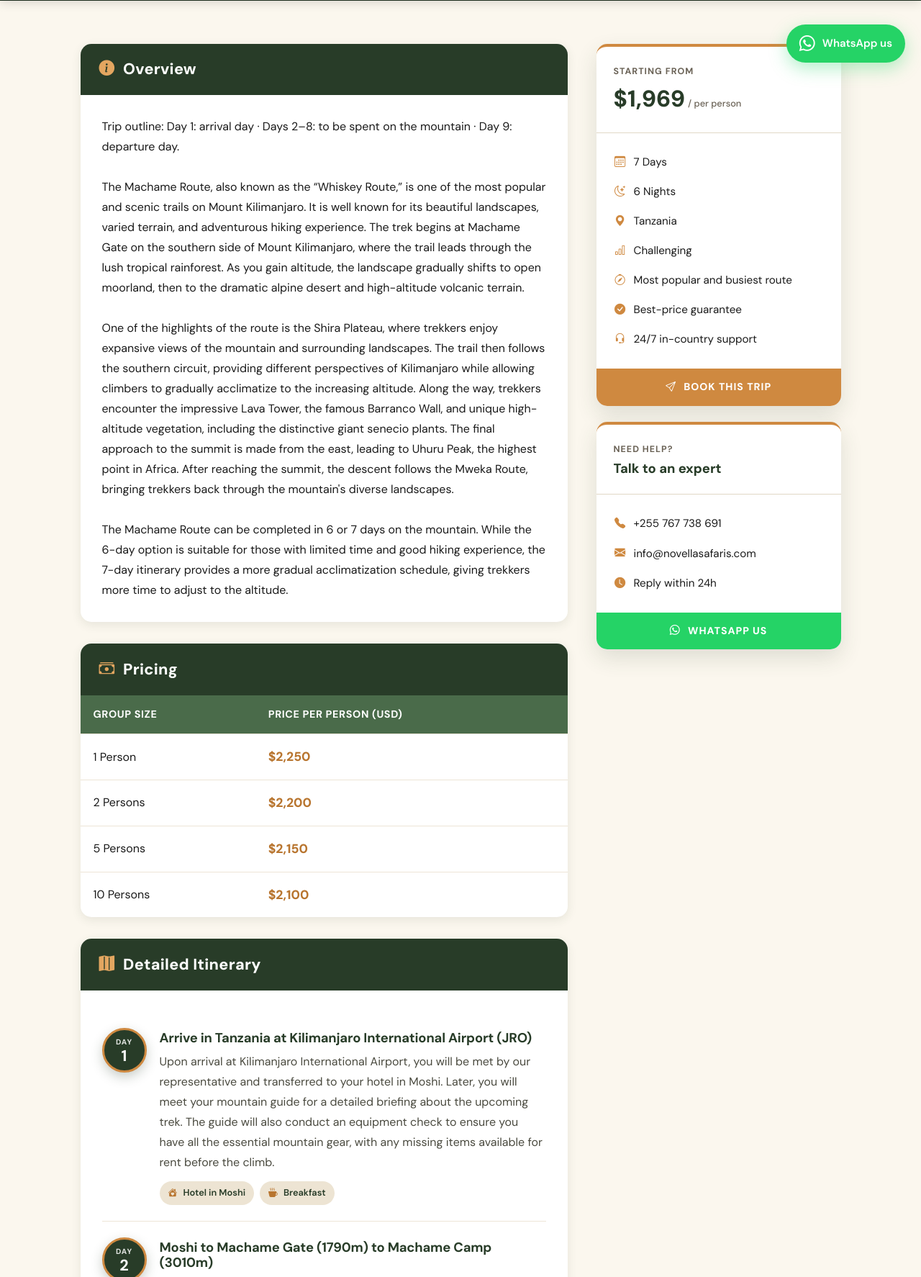
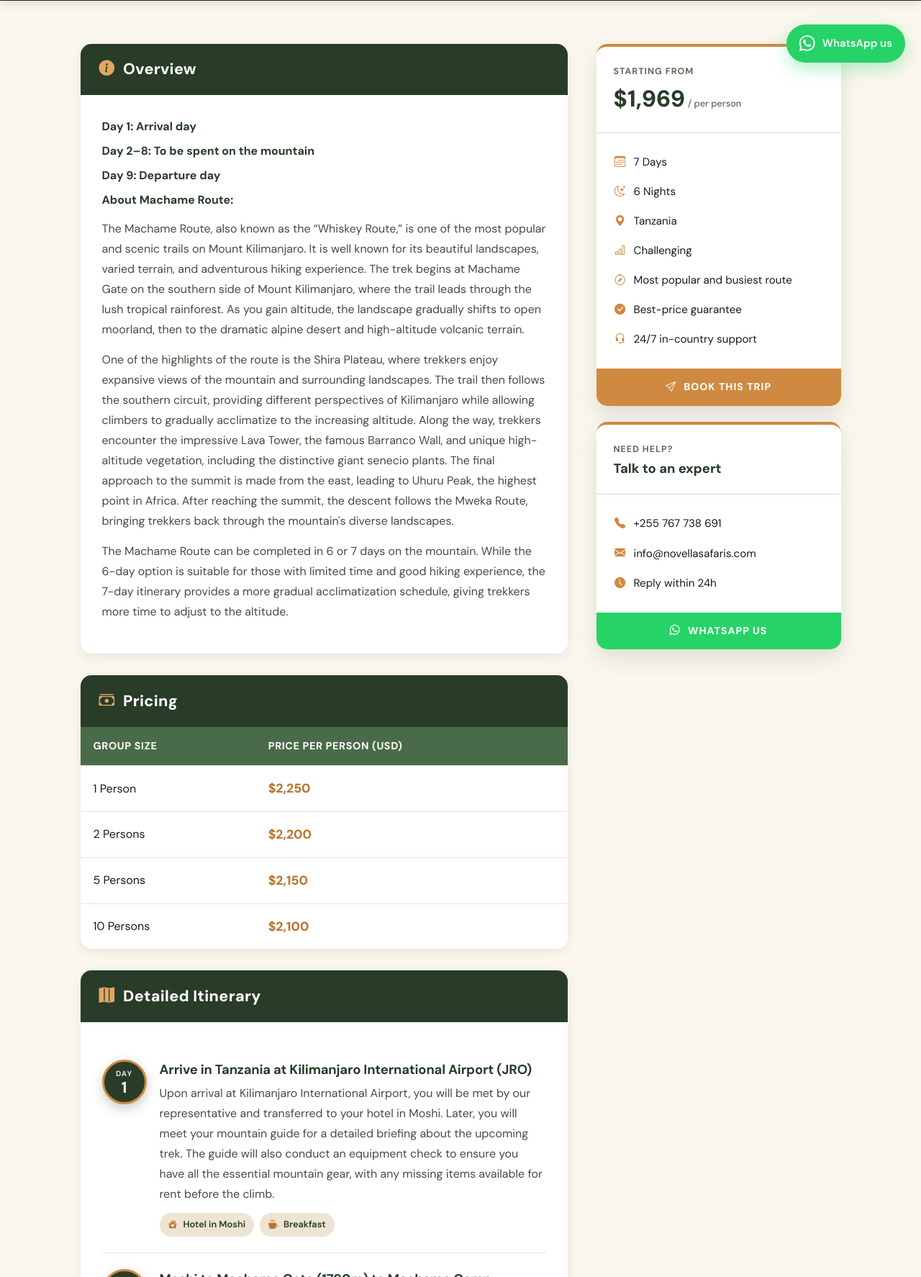
Before and after one commit to WAZIRI123/novella-safaris, a Laravel app: page /trekking/7-day-machame-route in a window 1280 px wide. Shown: the part 691-2465 px from the top of the page at 72% size. Run offline with Laravel 12, Linux system fonts and the light colour scheme; data comes from the database, SQL or seed files in the repository.

Commit message:
boldeness

```diff
--- /dev/null
+++ b/resources/views/partials/overview-text.blade.php
@@ -0,0 +1,71 @@
+{{--
+    Renders a package overview written as plain text:
+    - "Trip outline: Day 1: … · Days 2–9: … · Day 10: …" becomes bold lines,
+      followed by an "About <route>:" heading
+    - short heading lines are bold, "Label: value" lines get a bold label
+    - "• " lines become a bullet list
+--}}
+@php
+    $lines = preg_split('/\R/', trim((string) $text));
+    $routeName = trim(preg_replace(['/^\d+\s*Days?\s*/i', '/\s+(Climb|with|\().*$/i'], '', (string) ($name ?? '')));
+    $bullets = [];
+    $blocks = [];
+
+    $flushBullets = function () use (&$bullets, &$blocks) {
+        if ($bullets) {
+            $blocks[] = ['list', $bullets];
+            $bullets = [];
+        }
+    };
+
+    foreach ($lines as $i => $line) {
+        $line = trim($line);
+        if ($line === '') {
+            $flushBullets();
+            continue;
+        }
+
+        if (str_starts_with($line, '•')) {
+            $bullets[] = trim(ltrim($line, '•'));
+            continue;
+        }
+        $flushBullets();
+
+        if (preg_match('/^Trip outline:\s*(.+)$/i', $line, $m)) {
+            foreach (preg_split('/\s*·\s*/u', $m[1]) as $part) {
+                $part = rtrim(str_replace('Days ', 'Day ', $part), '.');
+                $blocks[] = ['heading', preg_replace_callback('/:\s*(\p{Ll})/u', fn ($c) => ': '.mb_strtoupper($c[1]), ucfirst($part))];
+            }
+            $next = collect(array_slice($lines, $i + 1))->first(fn ($l) => trim($l) !== '');
+            if ($routeName !== '' && ! str_starts_with(trim((string) $next), 'About ')) {
+                $blocks[] = ['heading', 'About '.$routeName.':'];
+            }
+            continue;
+        }
+
+        if (mb_strlen($line) <= 80 && ! preg_match('/[.!]$/', $line) && ! preg_match('/^[^:]{2,40}:\s+\S/', $line)) {
+            $blocks[] = ['heading', $line];
+        } elseif (preg_match('/^([^:.]{2,40}):\s+(.+)$/', $line, $m)) {
+            $blocks[] = ['label', $m[1], $m[2]];
+        } else {
+            $blocks[] = ['text', $line];
+        }
+    }
+    $flushBullets();
+@endphp
+
+@foreach ($blocks as $block)
+    @if ($block[0] === 'heading')
+        <p class="overview-heading"><strong>{{ $block[1] }}</strong></p>
+    @elseif ($block[0] === 'label')
+        <p><strong>{{ $block[1] }}:</strong> {{ $block[2] }}</p>
+    @elseif ($block[0] === 'list')
+        <ul class="overview-list">
+            @foreach ($block[1] as $item)
+                <li>{{ $item }}</li>
+            @endforeach
+        </ul>
+    @else
+        <p>{{ $block[1] }}</p>
+    @endif
+@endforeach
--- a/resources/views/partials/package-detail.blade.php
+++ b/resources/views/partials/package-detail.blade.php
@@ -39,7 +39,10 @@
     .pkg-card-head h2 { margin: 0; font-size: 1.35rem; font-weight: 800; letter-spacing: .3px; color: var(--white); }
     .pkg-card-body { padding: 30px; color: var(--text); line-height: 1.75; }
     .pkg-card-body h3 { color: var(--forest); font-size: 1.1rem; margin-top: 20px; }
-    .pkg-card-body p { color: #4a4a3f; }
+    .pkg-card-body p { color: #4a4a3f; margin-bottom: 14px; }
+    .pkg-card-body .overview-heading { margin-bottom: 6px; color: var(--forest); }
+    .pkg-card-body .overview-heading + p:not(.overview-heading) { margin-top: 12px; }
+    .pkg-card-body .overview-list { margin: 0 0 14px 20px; padding: 0; list-style: disc; color: #4a4a3f; }
 
     /* Sidebar */
     .pkg-sidebar { position: sticky; top: 76px; }
@@ -198,7 +201,7 @@
                 </div>
                 <div class="pkg-card-body">
                     @if ($package->overview)
-                        {!! nl2br(e($package->overview)) !!}
+                        @include('partials.overview-text', ['text' => $package->overview, 'name' => $package->name])
                     @else
                         <p>{{ $package->description }}</p>
                     @endif
```
